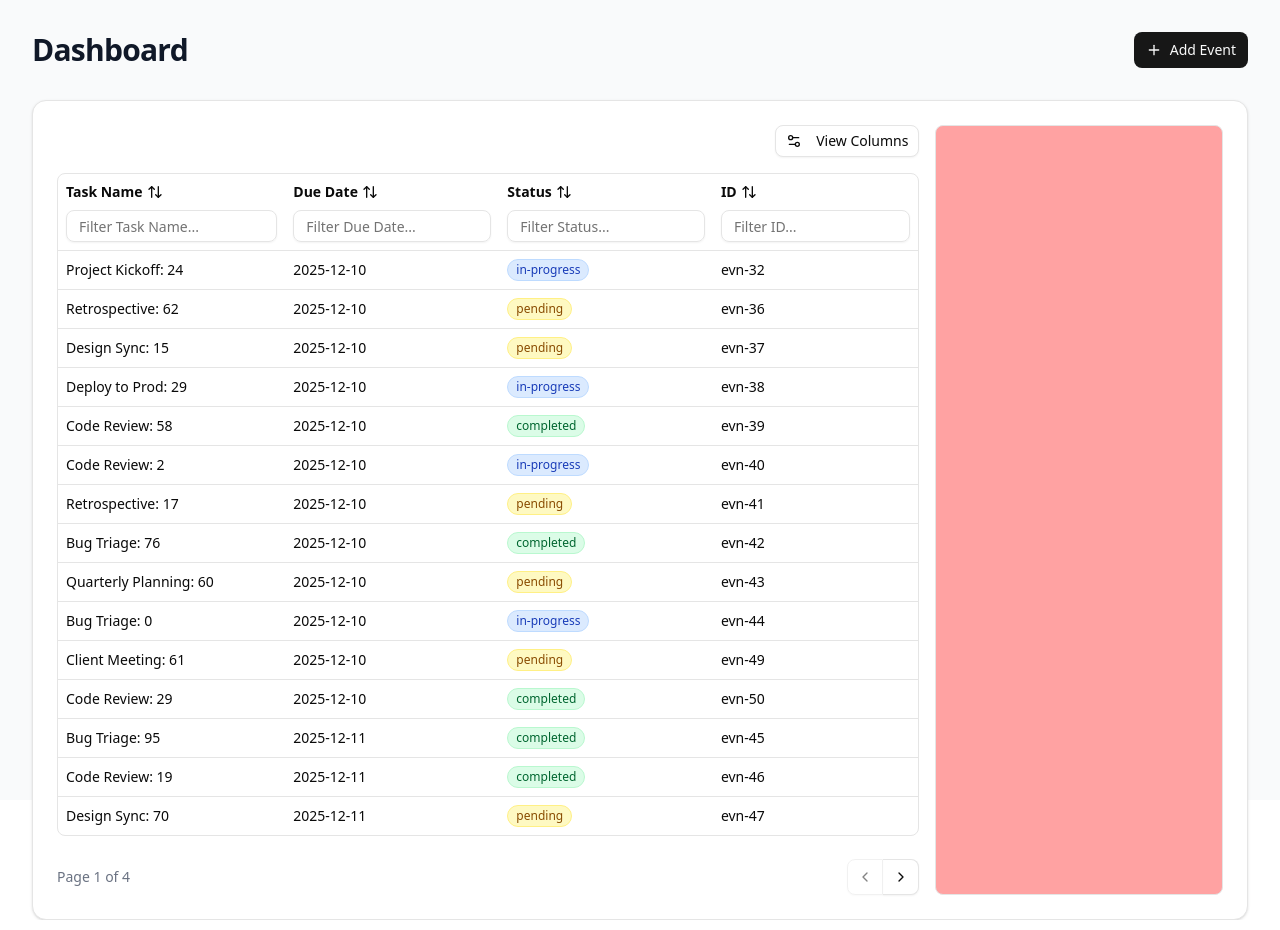
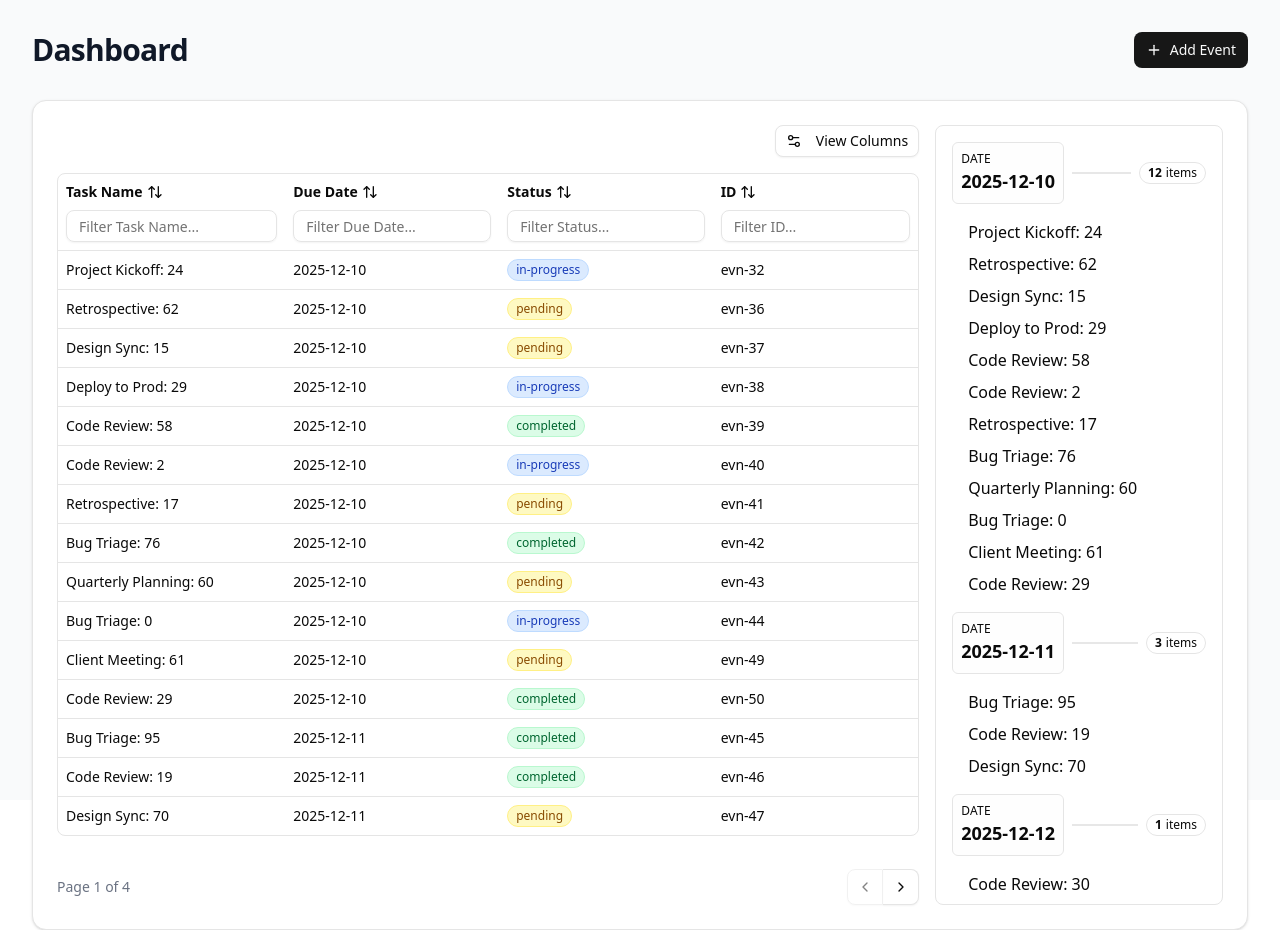
Before and after one commit to Hisokaqq/UILibrary, a React (Vite) app: page / in a window 1280 px wide. Built offline with nearby package versions, Linux system fonts and the light colour scheme.

Commit message:
feat(Timeline): initial setup

```diff
--- a/src/App.tsx
+++ b/src/App.tsx
@@ -53,7 +53,13 @@ function App() {
       ) : (
         <div className="bg-white p-6 rounded-xl border shadow-sm flex min-h-205 gap-4">
           <DataGrid data={data} columns={columns} className="w-3/4" />
-          <Timeline />
+          <Timeline
+            groupBy="date"
+            header="Date"
+            data={data}
+            className="w-1/4 max-h-195"
+            render={(item: Data) => <div>{item.title}</div>}
+          />
         </div>
       )}
     </div>
--- a/src/components/Timeline/index.tsx
+++ b/src/components/Timeline/index.tsx
@@ -1,7 +1,56 @@
-import React from "react";
+import { cn } from "@/lib/utils";
+import React, { useMemo } from "react";
+import { Badge } from "../ui/badge";
 
-const Timeline = () => {
-  return <div className="rounded-md border bg-red-300  w-1/4"></div>;
+interface TimelineProps<T> {
+  data: T[];
+  header: string;
+  groupBy: keyof T;
+  render: (item: T) => React.ReactNode;
+  className?: string;
+}
+
+const Timeline = <T extends { id: string | number }>({
+  data,
+  header,
+  groupBy,
+  render,
+  className,
+}: TimelineProps<T>) => {
+  const groupedData = useMemo(() => {
+    return data.reduce((acc, item) => {
+      const key = String(item[groupBy]);
+      if (!acc[key]) {
+        acc[key] = [];
+      }
+      acc[key].push(item);
+      return acc;
+    }, {} as Record<string, T[]>);
+  }, [data, groupBy]);
+
+  return (
+    <div className={cn("rounded-md border overflow-y-scroll p-4", className)}>
+      {Object.entries(groupedData).map(([groupKey, items]) => (
+        <div key={groupKey}>
+          <div className="flex items-center gap-2">
+            <div className="border bg-muted/10 rounded-sm p-2">
+              <p className="text-xs font-medium uppercase tracking-wide">
+                {header}
+              </p>
+              <p className="text-lg font-semibold">{groupKey}</p>
+            </div>
+            <div className="flex flex-1 bg-primary/10 h-0.5"></div>
+            <Badge variant="outline">
+              <span className="font-bold">{items.length}</span>items
+            </Badge>
+          </div>
+          <div className="flex flex-col gap-2 p-4">
+            {items.map((item) => render(item))}
+          </div>
+        </div>
+      ))}
+    </div>
+  );
 };
 
 export default Timeline;
```
